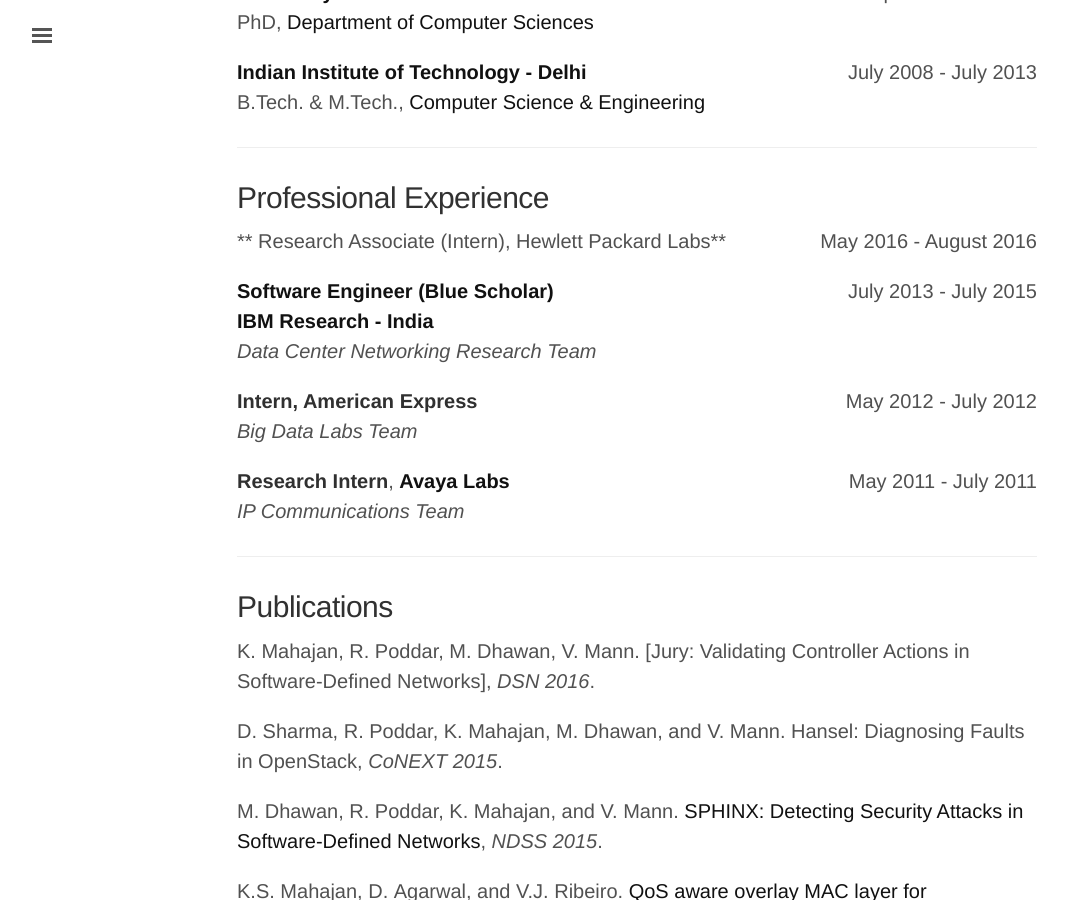
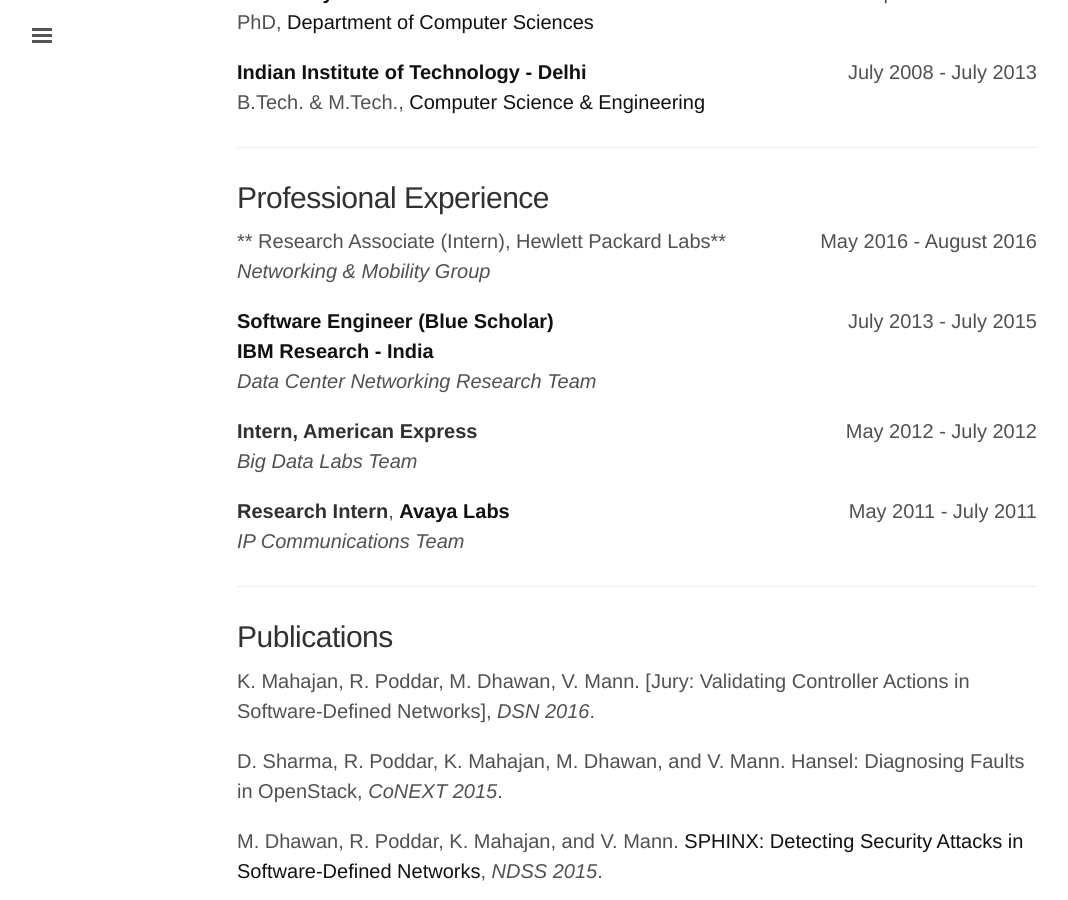
Before and after one commit to kshiteejm/kshiteejm.github.io, a Jekyll site: the page built from cv.md, in a window 1280 px wide and 900 px high, scrolled down 315 px. Shown: the whole window, without its empty margins (3-1071 px from the left). Built offline with Jekyll 4.4.1, drawn with Linux system fonts in a browser that asks for light colours.

Commit message:
updated cv

```diff
--- a/cv.md
+++ b/cv.md
@@ -19,6 +19,7 @@
 ## Professional Experience
 
 ** Research Associate (Intern), Hewlett Packard Labs** <span style="float: right;">May 2016 - August 2016</span>
+*Networking & Mobility Group*
 
 **[Software Engineer (Blue Scholar)](https://www.research.ibm.com/irl/bluescholar.html)** <span style="float: right;">July 2013 - July 2015</span>
 [**IBM Research - India**](http://www.research.ibm.com/labs/india/)
```
